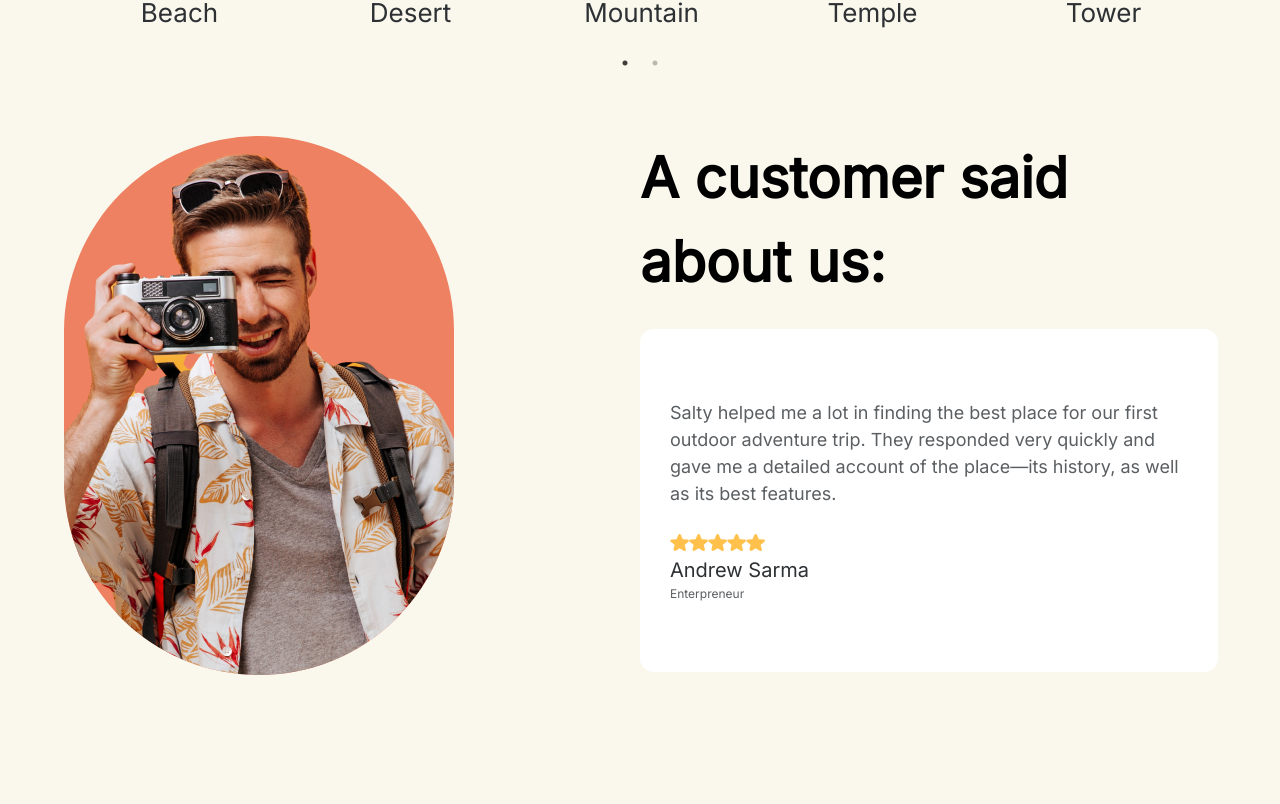
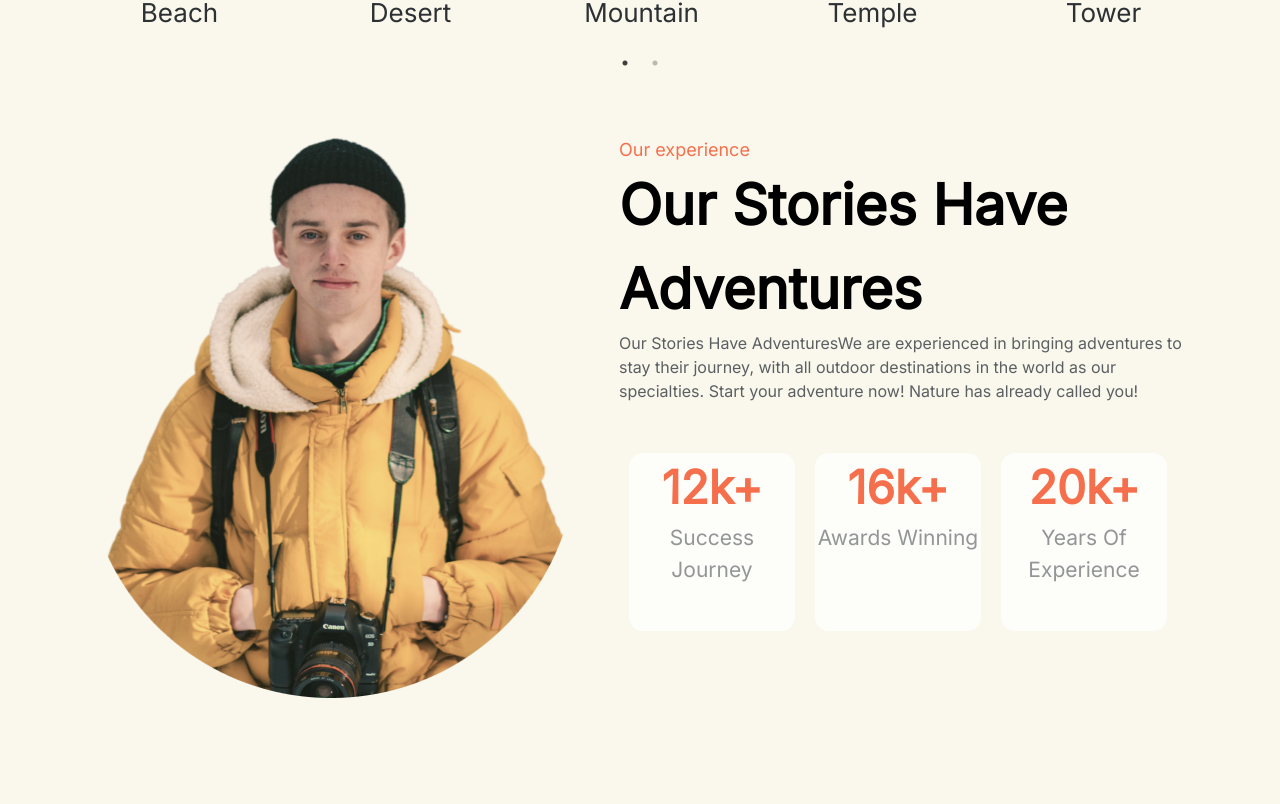
Before and after one commit to italosantana/website-travel-explorer, a React (Vite) app: page / in a window 1280 px wide. Shown: the part 1096-1900 px from the top of the page. Built offline with nearby package versions, Linux system fonts and the light colour scheme.

Commit message:
feat: add experiences by user

```diff
--- a/src/App.tsx
+++ b/src/App.tsx
@@ -7,6 +7,7 @@ import { Footer } from './components/Footer/Footer';
 import { Container, ThemeProvider } from '@mui/material';
 import theme from './styles/theme';
 import { ResponsiveAppBar } from './components/Menu/Menu';
+import { Experiences } from './components/Experiences/Experiences';
 
 function App() {
   return (
@@ -15,6 +16,7 @@ function App() {
         <ResponsiveAppBar />
         <Banner />
         <Categories />
+        <Experiences />
         <Testimonial />
         <Newsletter />
         <Footer />
--- a/src/components/Description/Description.tsx
+++ b/src/components/Description/Description.tsx
@@ -3,16 +3,18 @@ import { Typography } from "@mui/material"
 
 type Props = {
     children: React.ReactNode;
+    sx?: any;
 }
 
-export const Description = ({ children }: Props) => {
+export const Description = ({ children, sx }: Props) => {
     return (
         <Typography
             sx={{
                 fontFamily: "Inter",
                 fontSize: "18px",
                 fontWeight: 400,
-                color: "#5B5F62"
+                color: "#5B5F62",
+                ...sx
             }}
         >
             {children}
--- /dev/null
+++ b/src/components/Experiences/Experiences.tsx
@@ -0,0 +1,94 @@
+import { Box, Typography } from "@mui/material"
+import theme from "../../styles/theme"
+import { Description } from "../Description/Description"
+import { Title } from "../Title/Title"
+import { MiniCard } from "./MiniCard"
+
+const ExperiencebyUser = [
+    {
+        valueExperience: "12k+",
+        descriptionExperience: "Success Journey"
+    },
+    {
+        valueExperience: "16k+",
+        descriptionExperience: "Awards Winning"
+    },
+    {
+        valueExperience: "20k+",
+        descriptionExperience: "Years Of Experience"
+    },
+]
+
+export const Experiences = () => {
+    return (
+        <Box
+            sx={{
+                display: 'flex',
+                flexDirection: 'row',
+                justifyContent: "space-around",
+                maxWidth: "1440px",
+                height: "682px",
+            }}
+        >
+            <Box
+                sx={{
+                    display: 'flex',
+                    flexDirection: "column",
+                    width: "50%",
+                    order: 1,
+                }}
+            >
+                <>
+                    <Description sx={{ color: "#F66F4D" }}>Our experience</Description>
+                    <Typography
+                        sx={{
+                            fontFamily: "Inter",
+                            fontWeight: 600,
+                            fontSize: '56px',
+                        }}
+                    >
+                        Our Stories Have Adventures
+                    </Typography>
+                    <Typography
+                        sx={{
+                            fontFamily: "Inter",
+                            fontWeight: 400,
+                            fontSize: '16px',
+                            color: "#5B5F62",
+                        }}
+                    >
+                        Our Stories Have AdventuresWe are experienced in bringing adventures to stay their journey, with all outdoor destinations in the world as our specialties. Start your adventure now! Nature has already called you!
+                    </Typography>
+                    <Box
+                        sx={{
+                            display: "flex",
+                            flexDirection: "row",
+                            mt: '40px',
+                        }}
+                    >
+                        <>
+                            {ExperiencebyUser.map((exp) => (
+                                <MiniCard key={exp.valueExperience} {...exp} />
+                            ))}
+                        </>
+                    </Box>
+                </>
+            </Box>
+            <Box
+                component='img'
+                src='../../src/assets/thom-holmes.png'
+                alt="user relating your experience using our platform"
+                sx={{
+                    width: "492px",
+                    height: "562px",
+                    zIndex: 0,
+                    [theme.breakpoints.down('desktop')]:{
+                        zIndex: -1,
+                        position: "absolute",
+                        opacity: 0.09,
+                    }
+                }}
+            />
+        </Box>
+    )
+}
--- /dev/null
+++ b/src/components/Experiences/MiniCard.tsx
@@ -0,0 +1,51 @@
+import { Box, Typography } from "@mui/material"
+import theme from "../../styles/theme";
+
+type Props = {
+    valueExperience: string;
+    descriptionExperience: string;
+}
+export const MiniCard = ({ valueExperience, descriptionExperience }: Props) => {
+    return (
+        <Box
+            sx={{
+                diplay: 'flex',
+                flexDirection: "row",
+                backgroundColor: "rgba(255, 255, 255, 0.7)",
+                borderRadius: "14px",
+                width: "166px",
+                height: "178px",
+                m: '10px',
+                textAlign: 'center',
+                [theme.breakpoints.down('desktop')]: {
+                    height: "100%",
+                }
+            }}
+        >
+            <Typography
+                sx={{
+                    fontSize: "46px",
+                    color: "#F66F4D",
+                    fontFamily: "Inter",
+                    fontWeight: 600,
+                    [theme.breakpoints.down('desktop')]: {
+                        fontSize: "26px"
+                    }
+                }}>
+                {valueExperience}
+            </Typography>
+            <Typography
+                sx={{
+                    fontSize: "21px",
+                    color: "#939597",
+                    fontFamily: "Inter",
+                    fontWeight: 400,
+                    [theme.breakpoints.down('desktop')]: {
+                        fontSize: "16px"
+                    }
+                }}>
+                {descriptionExperience}
+            </Typography>
+        </Box>
+    )
+}
--- a/src/components/Title/Title.tsx
+++ b/src/components/Title/Title.tsx
@@ -4,9 +4,10 @@ import theme from "../../styles/theme";
 
 type Props = {
     children: React.ReactNode;
+    sx?: any;
 }
 
-export const Title = ({ children }: Props) => {
+export const Title = ({ children, sx }: Props) => {
     return (
         <Typography
             sx={{
@@ -20,6 +21,7 @@ export const Title = ({ children }: Props) => {
                 [theme.breakpoints.down('mobile')]: {
                     fontSize: "42px",
                 },
+                ...sx
             }}
         >
             {children}
```
Also changed, not shown: src/assets/thom-holmes.png (added).
